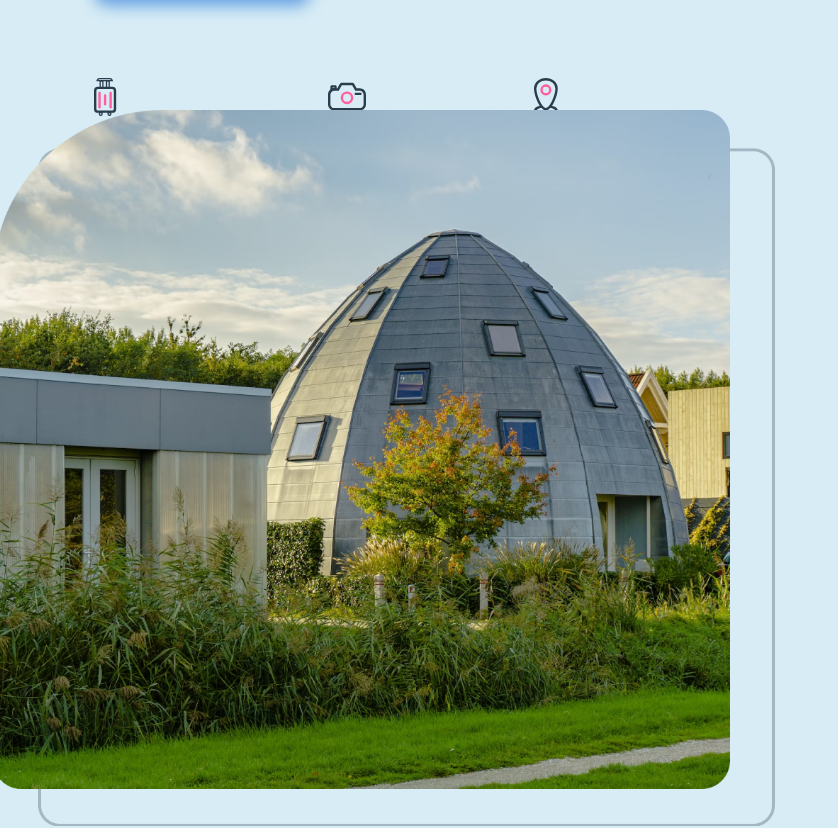
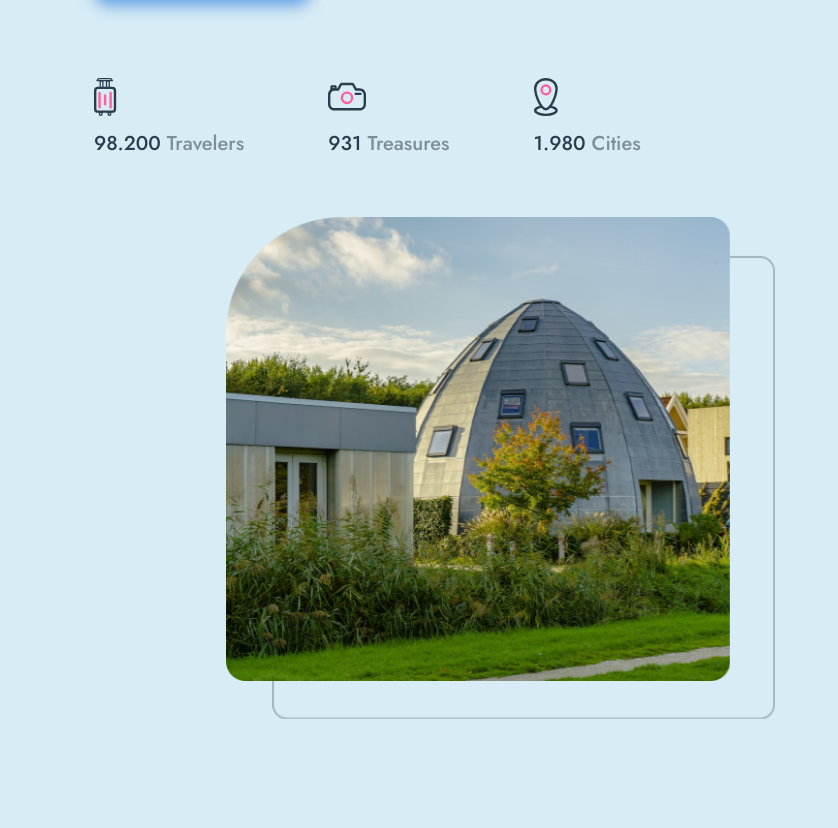
Before and after one commit to wibawaarif/travejoy, a React (Create React App) app: page / in a window 1280 px wide. Shown: the part 498-1326 px from the top of the page, without its empty margins (0-838 px from the left). Built offline with nearby package versions, Linux system fonts and the light colour scheme.

Commit message:
Add testimonial section + add fade effect

```diff
--- a/src/parts/Hero.js
+++ b/src/parts/Hero.js
@@ -22,9 +22,9 @@ export default function Hero(props) {
 
 
   return (
-    <Fade bottom>
     <section className="container pt-4">
       <div className="row m-0 align-items-center">
+      <Fade bottom>
         <div className="col-auto pr-5" style={{ width: 590 }}>
           <h1 className="fs-2 mt-4 fw-bold line-height-1 mb-3">
             Forget Busy Work, <br />
@@ -87,9 +87,10 @@ export default function Hero(props) {
             </div>
           </div>
         </div>
-
+        </Fade>
         <div className="col-auto ps-5">
           <div className="d-flex justify-content-end align-items-center" style={{width: 600, height: 600 }}>
+          <Fade bottom delay={200}>
             <img
               src={ImageHero}
               alt="Room with couches"
@@ -102,10 +103,11 @@ export default function Hero(props) {
               className="img-fluid position-absolute"
               style={{width: 'auto', height: 'auto', maxWidth: '100%', maxHeight: '58%', margin: "0 -45px -45px 0"}}
             />
+             </Fade>
           </div>
         </div>
+
       </div>
     </section>
-    </Fade>
   );
 }
```
Also changed, not shown: progress.png.
